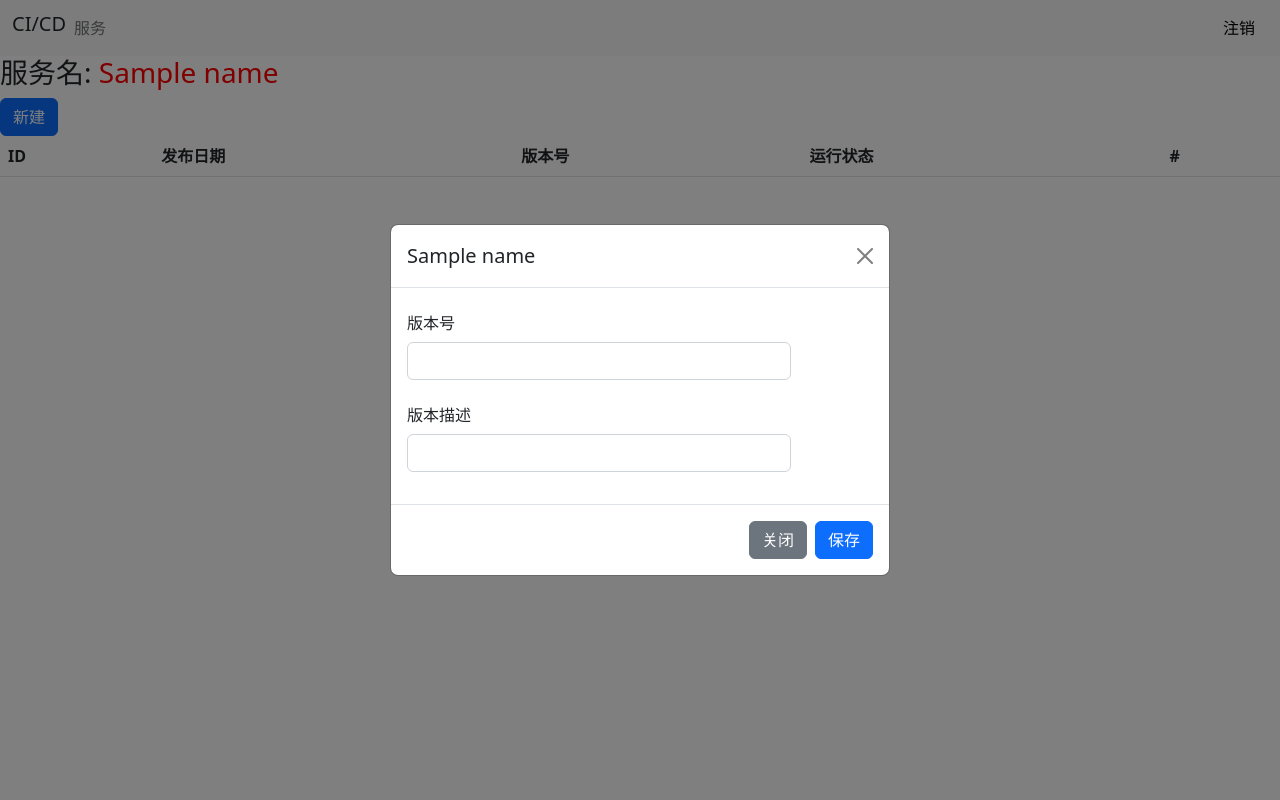
After one commit to h2magic-axious/cicd, a Python web app: template templates/configure.html in a window 1280 px wide, after a click on "新建". The commit adds this page. Run offline with Jinja, Linux system fonts and the light colour scheme; the template is opened without the code that fills it: most values are stand-ins (such as "Sample title", 1, 10 or a date in 2020); lists and menus that the app fills with data are empty.

Commit message:
new page for set configure to run container

```diff
--- a/service/api_router.py
+++ b/service/api_router.py
@@ -121,7 +121,7 @@ async def run_history(history_id):
     try:
         service: Service = await history.service
 
-        if (old_version := await History.filter(service=service, running=True).first()):
+        if old_version := await History.filter(service=service, running=True).first():
             old_version.running = False
             await old_version.save()
 
--- a/service/page_router.py
+++ b/service/page_router.py
@@ -20,3 +20,8 @@ async def service_index(request: Request):
 @router.get("/version/{name}")
 async def service_version(request: Request, name: str):
     return Template.TemplateResponse("versions.html", {"request": request, "name": name})
+
+
+@router.get("/configure/{name}")
+async def service_configure(request: Request, name: str):
+    return Template.TemplateResponse("configure.html", {"request": request, "name": name})
--- /dev/null
+++ b/templates/configure.html
@@ -0,0 +1,56 @@
+{% extends "index.html" %}
+
+{% block indexBody %}
+    <h3>服务名: <span style="color: red">{{ name }}</span></h3>
+    <button type="button" class="btn btn-primary" data-bs-toggle="modal" data-bs-target="#exampleModal">
+        新建
+    </button>
+    <table class="table table-striped">
+        <thead>
+        <tr>
+            <th scope="col">ID</th>
+            <th scope="col">发布日期</th>
+            <th scope="col">版本号</th>
+            <th scope="col">运行状态</th>
+            <th scope="col">#</th>
+        </tr>
+        </thead>
+        <tbody id="app">
+        </tbody>
+    </table>
+
+    <!-- Modal -->
+    <div class="modal fade" id="exampleModal" tabindex="-1" aria-labelledby="exampleModalLabel" aria-hidden="true">
+        <div class="modal-dialog modal-dialog-centered modal-dialog-scrollable">
+            <div class="modal-content">
+                <div class="modal-header">
+                    <h1 class="modal-title fs-5" id="exampleModalLabel">{{ name }}</h1>
+                    <button type="button" class="btn-close" data-bs-dismiss="modal" aria-label="Close"></button>
+                </div>
+                <div class="modal-body">
+                    <div class="mb-3 row">
+                        <label for="versionNumber" class="col-sm-4 col-form-label">版本号</label>
+                        <div class="col-sm-10">
+                            <input type="text" class="form-control" id="versionNumber">
+                        </div>
+                    </div>
+                    <div class="mb-3 row">
+                        <label for="versionDesc" class="col-sm-4 col-form-label">版本描述</label>
+                        <div class="col-sm-10">
+                            <input type="text" class="form-control" id="versionDesc">
+                        </div>
+                    </div>
+                </div>
+                <div class="modal-footer">
+                    <button type="button" class="btn btn-secondary" data-bs-dismiss="modal">关闭</button>
+                    <button type="button" class="btn btn-primary" onclick="updateVersion()">保存</button>
+                </div>
+            </div>
+        </div>
+    </div>
+{% endblock %}
+
+
+{% block jsBlock %}
+
+{% endblock %}
--- a/templates/services.html
+++ b/templates/services.html
@@ -23,7 +23,7 @@
     <div class="modal-dialog modal-dialog-centered modal-dialog-scrollable">
         <div class="modal-content">
             <div class="modal-header">
-                <h1 class="modal-title fs-5" id="exampleModalLabel">{{ name }}新建服务</h1>
+                <h1 class="modal-title fs-5" id="exampleModalLabel">新建服务</h1>
                 <button type="button" class="btn-close" data-bs-dismiss="modal" aria-label="Close"></button>
             </div>
             <div class="modal-body">
@@ -130,6 +130,9 @@
         backButton.type = "button"
         backButton.classList.add("btn", "btn-outline-primary")
         backButton.innerText = "配置"
+        backButton.addEventListener("click", function () {
+            window.location.href = `/service/configure/${item["name"]}`
+        })
         div.appendChild(backButton)
 
         return div
--- a/templates/versions.html
+++ b/templates/versions.html
@@ -8,7 +8,7 @@
 <table class="table table-striped">
     <thead>
         <tr>
-            <th scope="th">ID</th>
+            <th scope="col">ID</th>
             <th scope="col">发布日期</th>
             <th scope="col">版本号</th>
             <th scope="col">运行状态</th>
@@ -24,7 +24,7 @@
     <div class="modal-dialog modal-dialog-centered modal-dialog-scrollable">
         <div class="modal-content">
             <div class="modal-header">
-                <h1 class="modal-title fs-5" id="exampleModalLabel">{{ name }}服务新建新版</h1>
+                <h1 class="modal-title fs-5" id="exampleModalLabel">{{ name }}</h1>
                 <button type="button" class="btn-close" data-bs-dismiss="modal" aria-label="Close"></button>
             </div>
             <div class="modal-body">
```
Also changed, not shown: scripts/build.py (deleted, +0 -11 lines).
